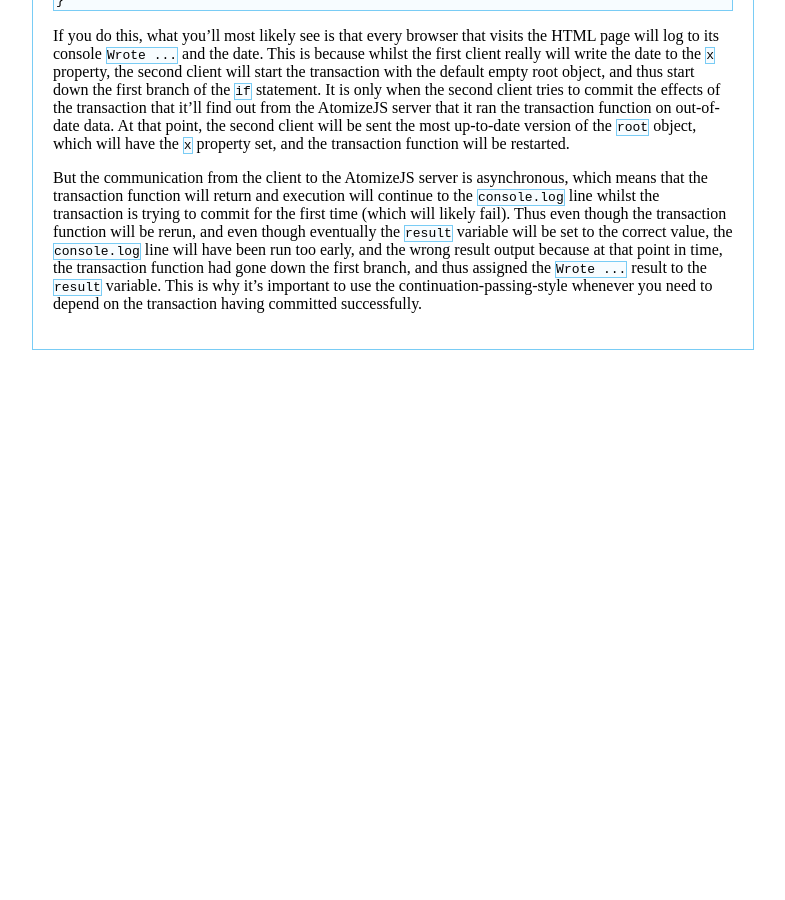
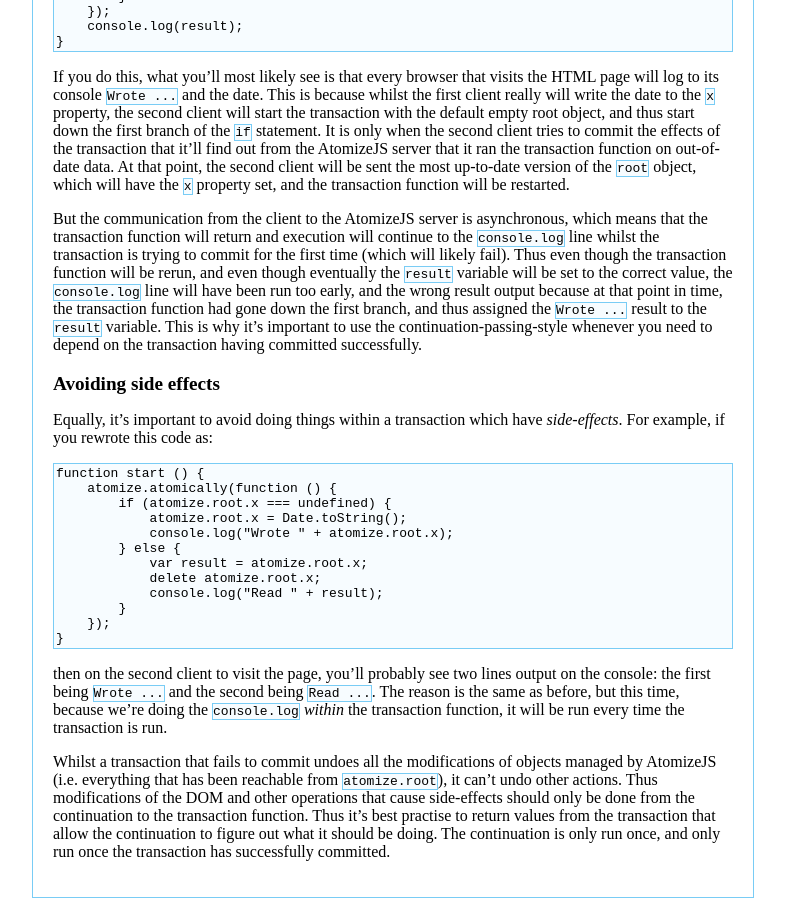
Before and after one commit to atomizejs/atomizejs.github.com, a Jekyll site: the page built from getting_started.markdown, in a window 1280 px wide and 900 px high, scrolled down 2061 px. Shown: the whole window, without its empty margins (247-1032 px from the left). Built offline with Jekyll 4.4.1, drawn with Linux system fonts in a browser that asks for light colours; Markdown is read by kramdown in place of the engine named in the settings; before the commit the page ends 2419 px from its top, so only the background shows below that; some of the changed text lies outside the part shown.

Commit message:
side effects

```diff
--- a/getting_started.markdown
+++ b/getting_started.markdown
@@ -117,6 +117,8 @@
   the second client there, and thus will read the previously written
   date.
 
+### The importance of continuations
+
 It is easy to forget that the continuation-passing-style model is
 required. For example, you might be tempted to write the above code
 as:
@@ -160,3 +162,37 @@
 the `Wrote ...` result to the `result` variable. This is why it's
 important to use the continuation-passing-style whenever you need to
 depend on the transaction having committed successfully.
+
+### Avoiding side effects
+
+Equally, it's important to avoid doing things within a transaction
+which have *side-effects*. For example, if you rewrote this code as:
+
+    function start () {
+        atomize.atomically(function () {
+            if (atomize.root.x === undefined) {
+                atomize.root.x = Date.toString();
+                console.log("Wrote " + atomize.root.x);
+            } else {
+                var result = atomize.root.x;
+                delete atomize.root.x;
+                console.log("Read " + result);
+            }
+        });
+    }
+
+then on the second client to visit the page, you'll probably see two
+lines output on the console: the first being `Wrote ...` and the
+second being `Read ...`. The reason is the same as before, but this
+time, because we're doing the `console.log` *within* the transaction
+function, it will be run every time the transaction is run.
+
+Whilst a transaction that fails to commit undoes all the modifications
+of objects managed by AtomizeJS (i.e. everything that has been
+reachable from `atomize.root`), it can't undo other actions. Thus
+modifications of the DOM and other operations that cause side-effects
+should only be done from the continuation to the transaction
+function. Thus it's best practise to return values from the
+transaction that allow the continuation to figure out what it should
+be doing. The continuation is only run once, and only run once the
+transaction has successfully committed.
```
